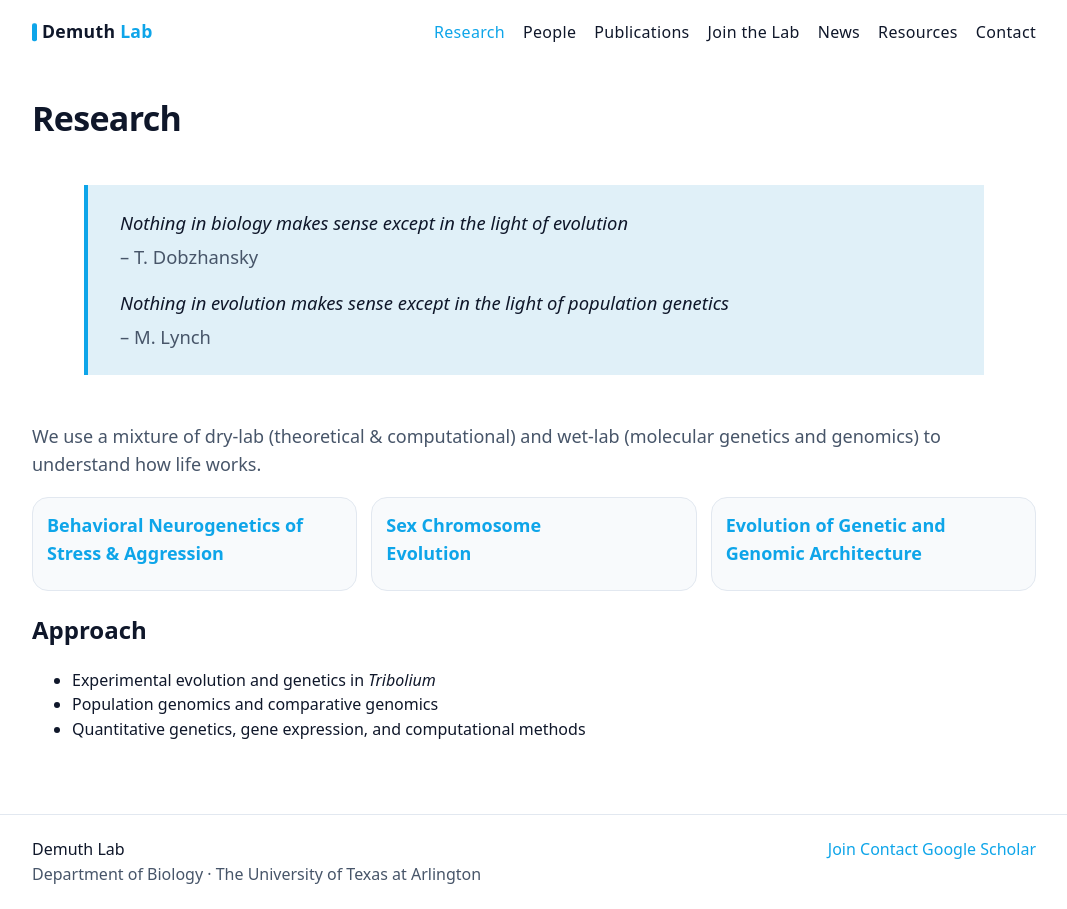
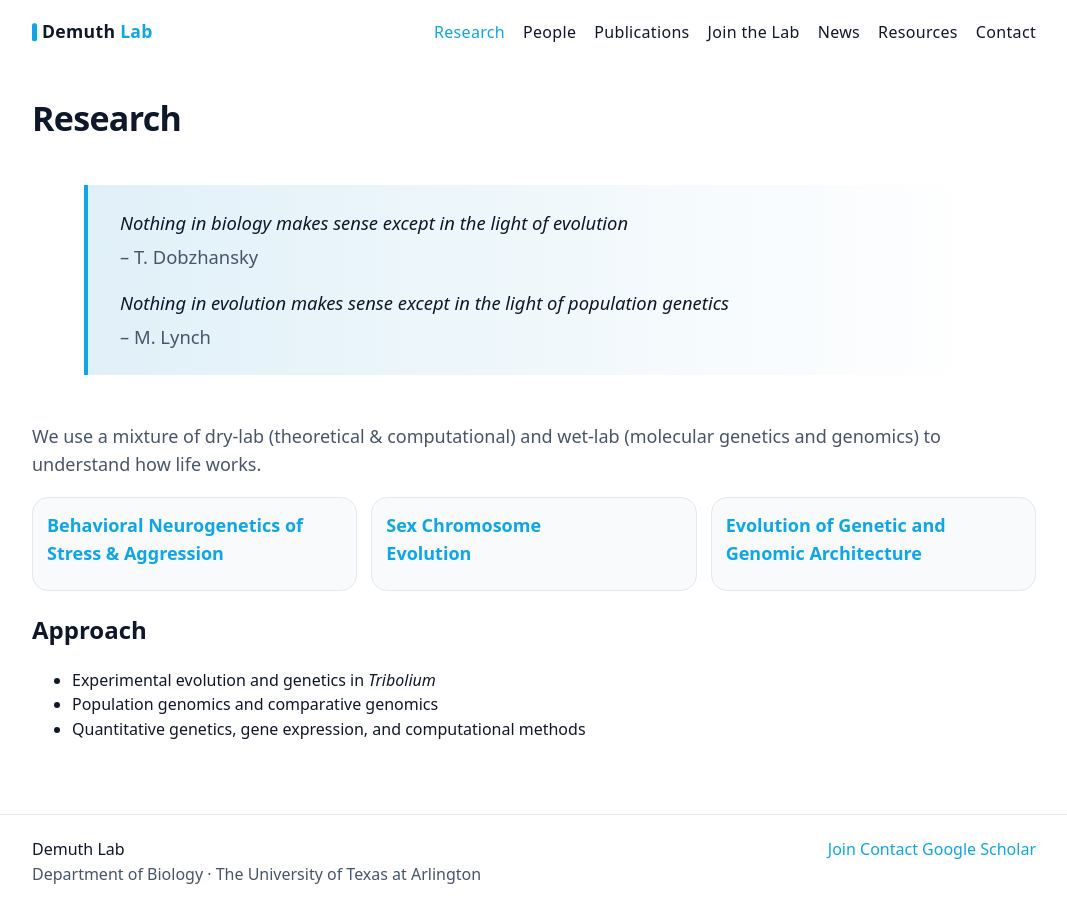
Before and after one commit to demuth-lab/demuth-lab.github.io, a Jekyll site: the page built from research/index.md, in a window 1280 px wide. Shown: the whole page, without its empty margins (106-1173 px from the left). Built offline with Jekyll 4.4.1, drawn with Linux system fonts in a browser that asks for light colours.

Commit message:
Update main.css

```diff
--- a/assets/css/main.css
+++ b/assets/css/main.css
@@ -414,7 +414,7 @@ a:hover{
   margin:2.5rem auto 3rem auto;
   padding:1.5rem 2rem;
   border-left:4px solid var(--accent);
-  background:var(--accent-soft);
+  background:linear-gradient(to right, var(--accent-soft), transparent);
 }
 
 .research-quotes blockquote{
```
